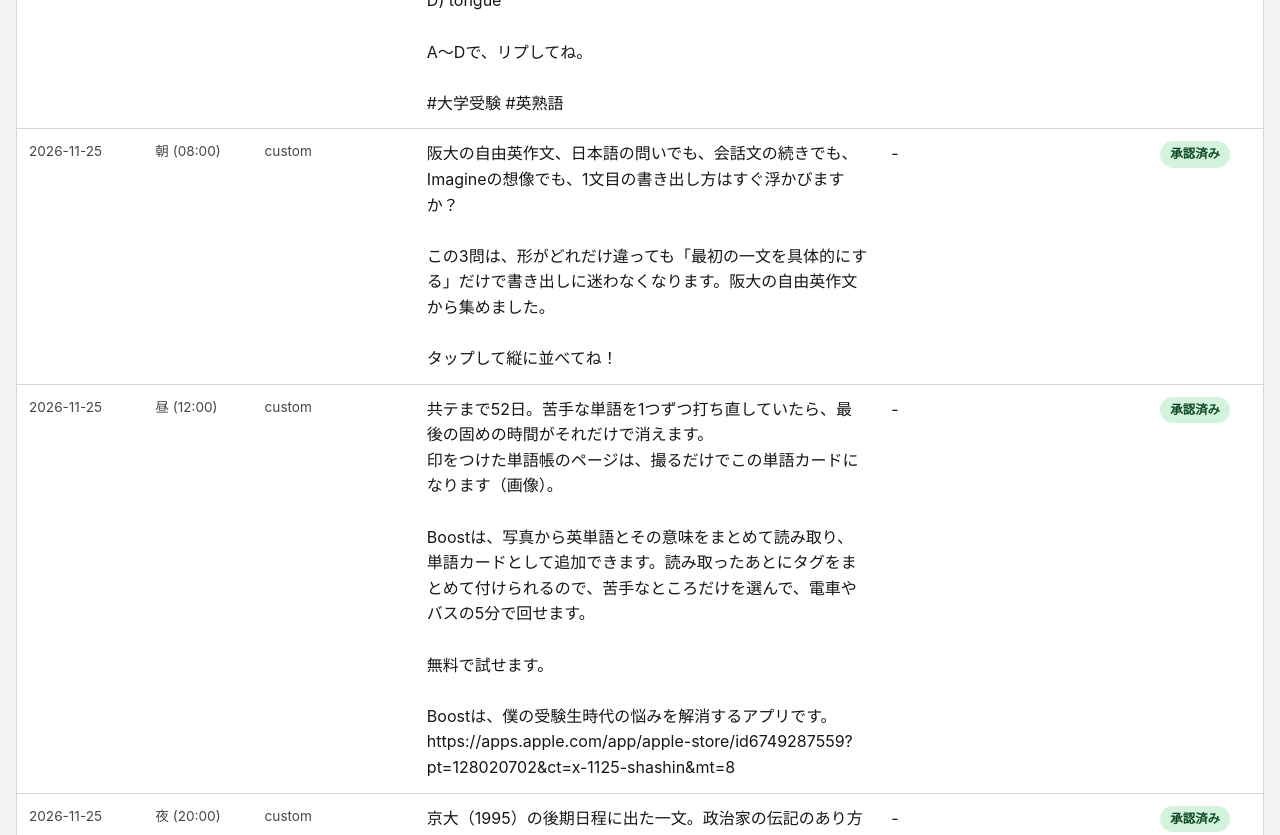
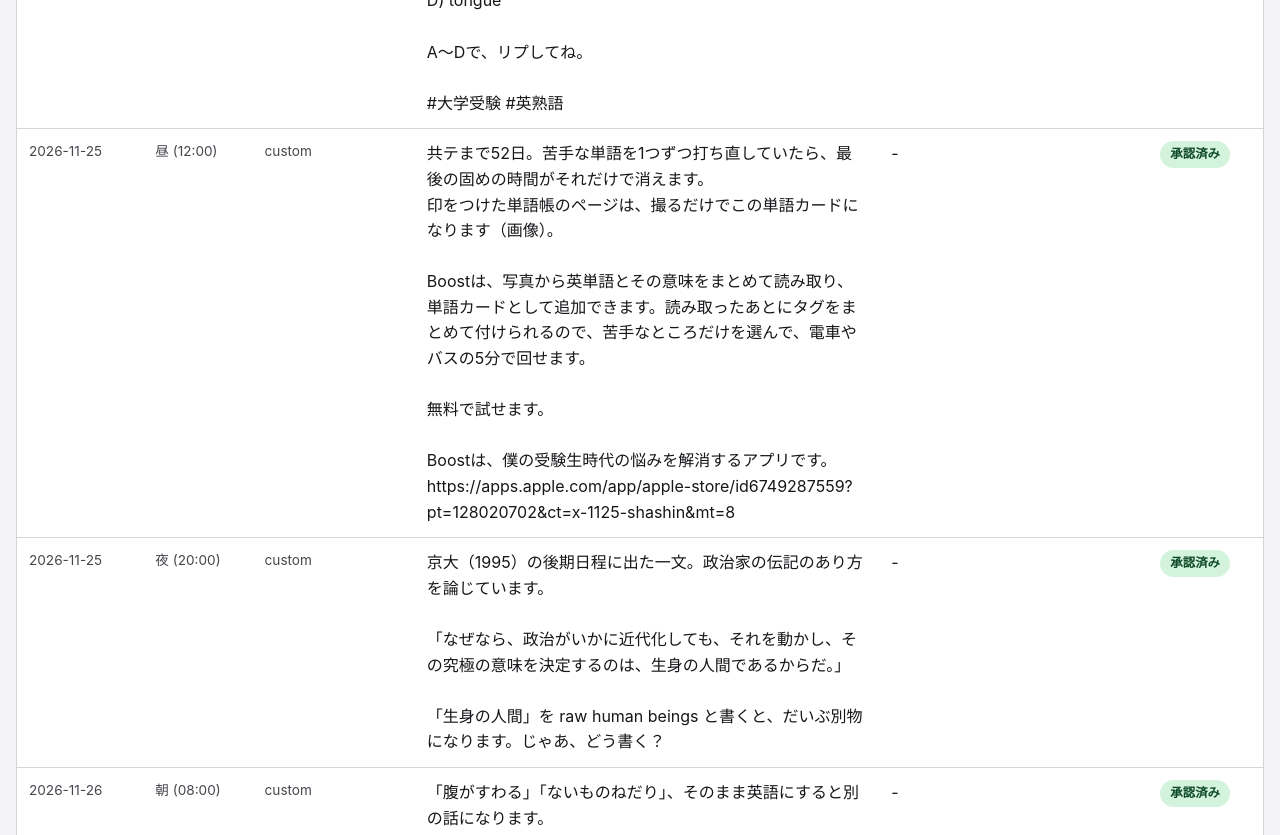
Before and after one commit to yama9haru-bit/boost-x-view, a plain HTML site: page index.html in a window 1280 px wide. Shown: the part 2980-3815 px from the top of the page. Drawn offline with Linux system fonts and the light colour scheme.

Commit message:
Update public view (2026-11-24T23:00:08Z)
Co-Authored-By: Claude Fable 5 <noreply@anthropic.com>

```diff
--- a/index.html
+++ b/index.html
@@ -184,11 +184,7 @@ D) tongue
 
 A〜Dで、リプしてね。
 
-#大学受験 #英熟語</td><td class='text-cell'>-</td><td><span class='badge badge-pending'>承認待ち</span></td></tr><tr><td class='meta'>2026-11-25</td><td class='meta'>朝 (08:00)</td><td class='meta'>custom</td><td class='text-cell'>阪大の自由英作文、日本語の問いでも、会話文の続きでも、Imagineの想像でも、1文目の書き出し方はすぐ浮かびますか？
-
-この3問は、形がどれだけ違っても「最初の一文を具体的にする」だけで書き出しに迷わなくなります。阪大の自由英作文から集めました。
-
-タップして縦に並べてね！</td><td class='text-cell'>-</td><td><span class='badge badge-approved'>承認済み</span></td></tr><tr><td class='meta'>2026-11-25</td><td class='meta'>昼 (12:00)</td><td class='meta'>custom</td><td class='text-cell'>共テまで52日。苦手な単語を1つずつ打ち直していたら、最後の固めの時間がそれだけで消えます。
+#大学受験 #英熟語</td><td class='text-cell'>-</td><td><span class='badge badge-pending'>承認待ち</span></td></tr><tr><td class='meta'>2026-11-25</td><td class='meta'>昼 (12:00)</td><td class='meta'>custom</td><td class='text-cell'>共テまで52日。苦手な単語を1つずつ打ち直していたら、最後の固めの時間がそれだけで消えます。
 印をつけた単語帳のページは、撮るだけでこの単語カードになります（画像）。
 
 Boostは、写真から英単語とその意味をまとめて読み取り、単語カードとして追加できます。読み取ったあとにタグをまとめて付けられるので、苦手なところだけを選んで、電車やバスの5分で回せます。
@@ -395,7 +391,11 @@ D) Needless to say,
 
 A〜Dで、リプしてね。
 
-#大学受験 #英作文</td><td class='text-cell'>-</td><td><span class='badge badge-pending'>承認待ち</span></td></tr></table></div><h2 style='font-size:1.05rem;margin:24px 0 8px'>投稿済み(最新順、最大30件)</h2><div class='table-wrap'><table><tr><th>日付</th><th>スロット</th><th>種別</th><th>本文</th><th>リプ</th><th>状態</th><th>リンク</th></tr><tr><td class='meta'>2026-11-24</td><td class='meta'>夜 (20:00)</td><td class='meta'>custom</td><td class='text-cell'>阪大（2020）の設問。歴史を書くという行為の傲慢さを論じた一文です。
+#大学受験 #英作文</td><td class='text-cell'>-</td><td><span class='badge badge-pending'>承認待ち</span></td></tr></table></div><h2 style='font-size:1.05rem;margin:24px 0 8px'>投稿済み(最新順、最大30件)</h2><div class='table-wrap'><table><tr><th>日付</th><th>スロット</th><th>種別</th><th>本文</th><th>リプ</th><th>状態</th><th>リンク</th></tr><tr><td class='meta'>2026-11-25</td><td class='meta'>朝 (08:00)</td><td class='meta'>custom</td><td class='text-cell'>阪大の自由英作文、日本語の問いでも、会話文の続きでも、Imagineの想像でも、1文目の書き出し方はすぐ浮かびますか？
+
+この3問は、形がどれだけ違っても「最初の一文を具体的にする」だけで書き出しに迷わなくなります。阪大の自由英作文から集めました。
+
+タップして縦に並べてね！</td><td class='text-cell'>-</td><td><span class='badge badge-posted'>投稿済み</span></td><td><a class='tweet-link' href='https://twitter.com/i/web/status/2125363854087696490' rel='noopener' target='_blank'>本文を見る →</a></td></tr><tr><td class='meta'>2026-11-24</td><td class='meta'>夜 (20:00)</td><td class='meta'>custom</td><td class='text-cell'>阪大（2020）の設問。歴史を書くという行為の傲慢さを論じた一文です。
 
 「ペンを持つ人間は，既にすべてが終わっている特権的な場所から，実際には見ていないことを，まるで見てきたように書くのだから。」
 
@@ -550,9 +550,4 @@ https://boost.chocoschools.com</td><td><span class='badge badge-posted'>投稿
 
 「しかし、失敗から何かを学び、それを次の機会に生かすことができれば、その失敗は貴重な経験となりうる。」
 
-これ、英語にできますか？</td><td class='text-cell'>-</td><td><span class='badge badge-posted'>投稿済み</span></td><td><a class='tweet-link' href='https://twitter.com/i/web/status/2121196394870608092' rel='noopener' target='_blank'>本文を見る →</a></td></tr><tr><td class='meta'>2026-11-13</td><td class='meta'>朝 (08:00)</td><td class='meta'>custom</td><td class='text-cell'>九大の和文英訳に実際に出た日本語で、直訳すると減点されやすい表現まとめ 第18弾
-
-タップして縦に並べてね！
-
-(◎を隠して、×のどこがダメか考えてから見るのがおすすめ)</td><td class='text-cell'>前回の第17弾はこちら👇
-ほかの回もあわせて見てね。</td><td><span class='badge badge-posted'>投稿済み</span></td><td><a class='tweet-link' href='https://twitter.com/i/web/status/2121015204683375083' rel='noopener' target='_blank'>本文を見る →</a><br><a class='tweet-link' href='https://twitter.com/i/web/status/2121015208600862782' rel='noopener' target='_blank'>リプを見る →</a></td></tr></table></div><footer class='page-footer'><a class='tweet-link' href='https://github.com/yama9haru-bit/boost-x-view/commits/main' rel='noopener'>更新履歴</a> — <a class='tweet-link' href='https://github.com/yama9haru-bit/boost-x-view' rel='noopener'>このページについて</a></footer></body></html>
+これ、英語にできますか？</td><td class='text-cell'>-</td><td><span class='badge badge-posted'>投稿済み</span></td><td><a class='tweet-link' href='https://twitter.com/i/web/status/2121196394870608092' rel='noopener' target='_blank'>本文を見る →</a></td></tr></table></div><footer class='page-footer'><a class='tweet-link' href='https://github.com/yama9haru-bit/boost-x-view/commits/main' rel='noopener'>更新履歴</a> — <a class='tweet-link' href='https://github.com/yama9haru-bit/boost-x-view' rel='noopener'>このページについて</a></footer></body></html>
```
